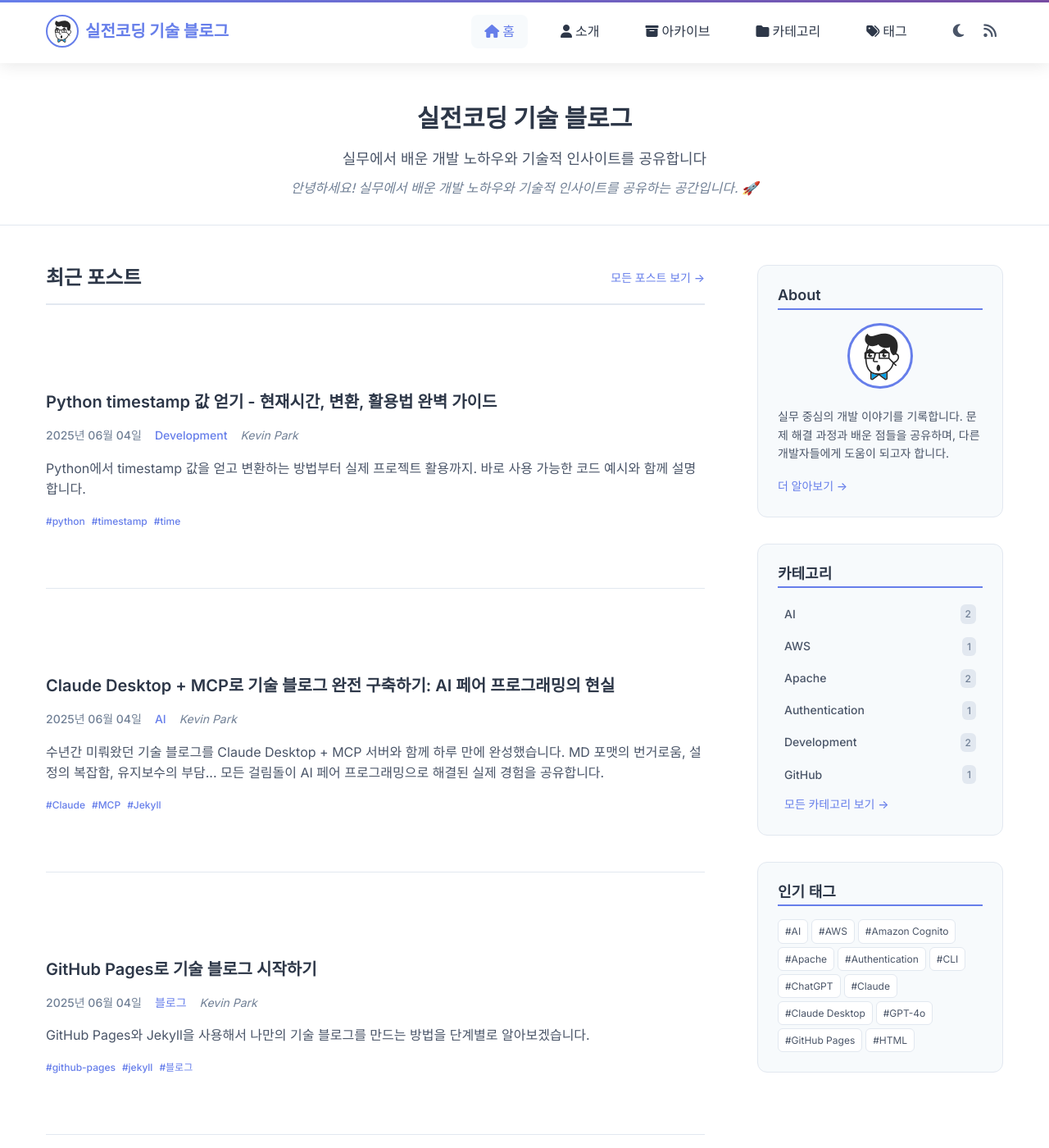
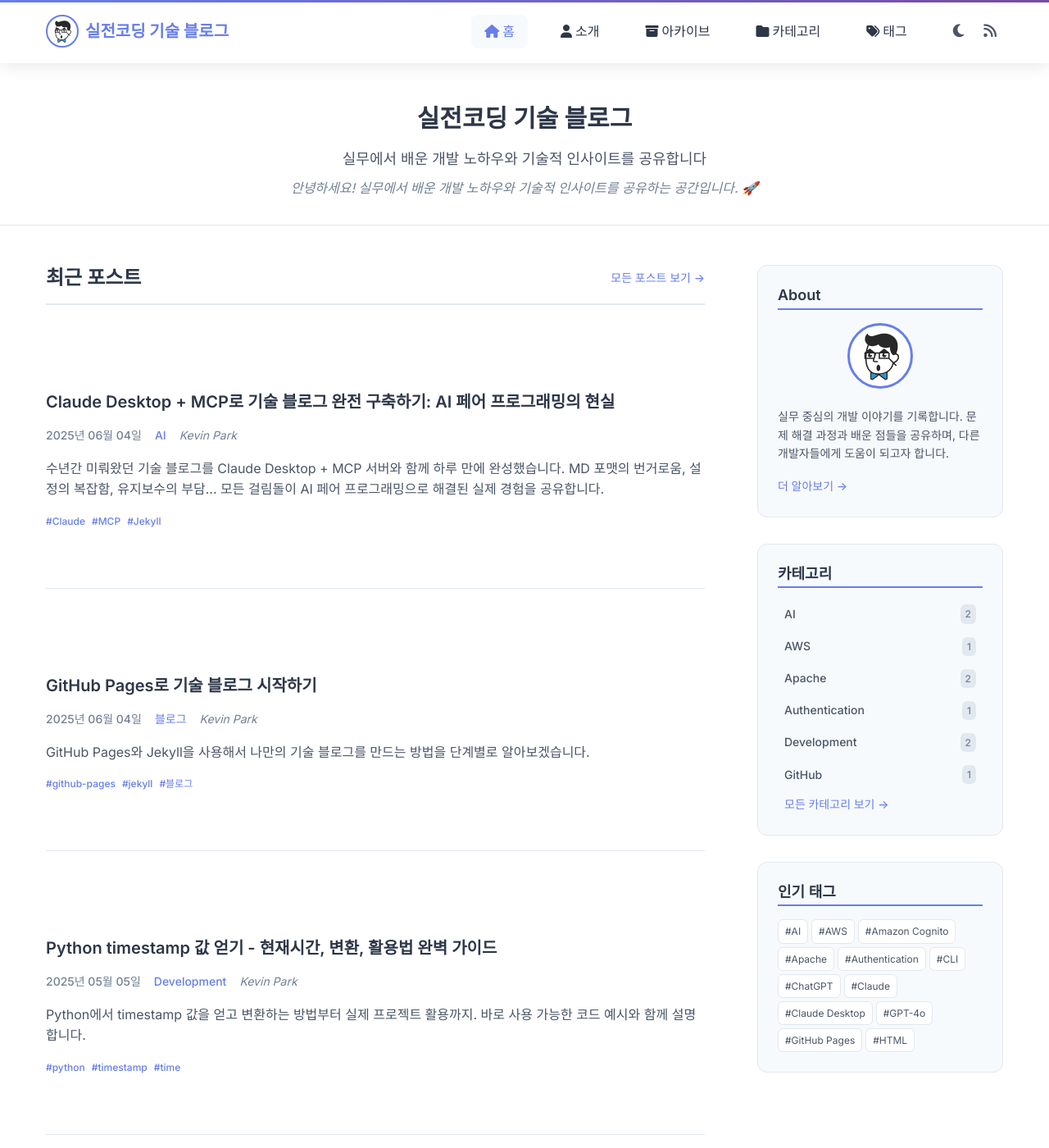
Before and after one commit to realcoding2003/realcoding.github.io, a Jekyll site: the page built from index.html, in a window 1280 px wide and 1400 px high. Shown: the whole window at 82% size. Built offline with Jekyll 4.4.1, drawn with Linux system fonts in a browser that asks for light colours; nearby versions of some CDN libraries; the list of posts is cut into pages by our own code; some of the changed text lies outside the part shown.

```diff
--- a/_posts/2025-06-04-python-timestamp-complete-guide.md
+++ b/_posts/2025-05-05-python-timestamp-complete-guide.md
@@ -1,7 +1,7 @@
 ---
 layout: post
 title: "Python timestamp 값 얻기 - 현재시간, 변환, 활용법 완벽 가이드"
-date: 2025-06-04 14:30:00 +0900
+date: 2025-05-05 14:30:00 +0900
 categories: [Development, Python]
 tags: [python, timestamp, time, datetime, database, beginner]
 author: "Kevin Park"
```
